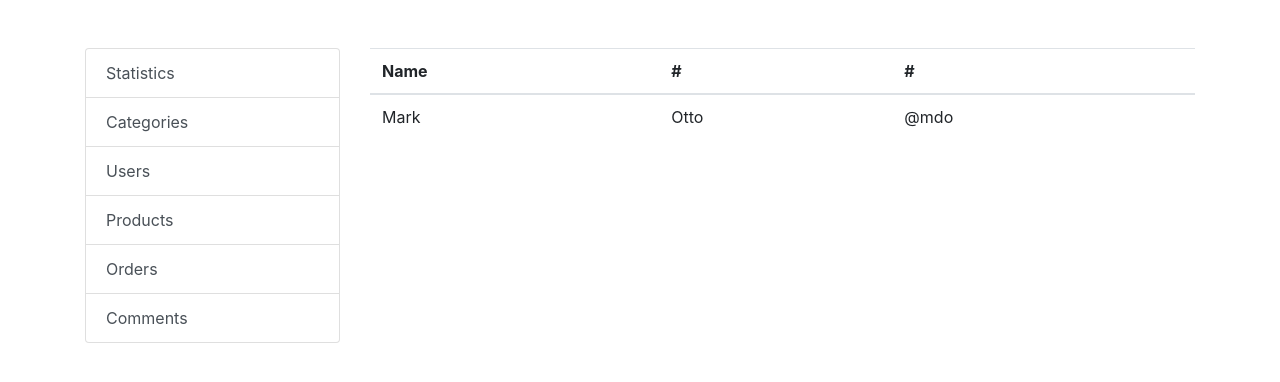
After one commit to Ante889/Zavrsni_rad-MyShop, a PHP site: template app/view/admin/adminCategories.phtml in a window 1280 px wide. The commit adds this page. Shown: the top 382 px of the page. Run offline with PHP 8.4, Linux system fonts and the light colour scheme; the template is opened without the code that fills it, so the values that code supplies are empty.

Commit message:
Creating admin template

```diff
--- a/app/config.php
+++ b/app/config.php
@@ -2,7 +2,7 @@
 
 return [
 
-    'siteTitle' => 'Shop',
+    'siteTitle' => 'Book shop',
     'url' => 'http://zavrsnirad.xyz/',
     'database' => [
         'server' => 'localhost',
--- a/app/controller/IndexController.php
+++ b/app/controller/IndexController.php
@@ -3,7 +3,6 @@
 
 class IndexController extends Controller
 {
-
     public function index(array $parameters=[])
     {
 
--- /dev/null
+++ b/app/view/admin/adminCategories.phtml
@@ -0,0 +1,22 @@
+<?php include_once 'adminTemplate.phtml'?>
+
+    <div class="col-md-9">
+        <table class="table">
+            <thead>
+                <tr>
+                <th scope="col">Name</th>
+                <th scope="col">#</th>
+                <th scope="col">#</th>
+                </tr>
+            </thead>
+            <tbody>
+                <tr>
+                <td>Mark</td>
+                <td>Otto</td>
+                <td>@mdo</td>
+                </tr>
+            </tbody>
+        </table>
+    </div>
+    </div>
+</div>
--- /dev/null
+++ b/app/view/admin/adminTemplate.phtml
@@ -0,0 +1,13 @@
+<br><br>
+<div class="container">
+   <div class="row">
+       <div class="col-md-3">
+       <div id="list-example" class="list-group">
+            <a class="list-group-item list-group-item-action" href="<?=App::config('url');?>Admin">Statistics</a>
+            <a class="list-group-item list-group-item-action" href="<?=App::config('url');?>Admin/categories">Categories</a>
+            <a class="list-group-item list-group-item-action" href="<?=App::config('url');?>Admin/users">Users</a>
+            <a class="list-group-item list-group-item-action" href="<?=App::config('url');?>Admin/products">Products</a>
+            <a class="list-group-item list-group-item-action" href="<?=App::config('url');?>Admin/orders">Orders</a>
+            <a class="list-group-item list-group-item-action" href="<?=App::config('url');?>Admin/comments">Comments</a>
+        </div>
+    </div>
--- a/app/view/template.phtml
+++ b/app/view/template.phtml
@@ -7,6 +7,6 @@
     <?php include 'templateParts/navigation.phtml'?>
     <?= $content ?>
     <?php include 'templateParts/footer.phtml'?>
+    <?php include 'templateParts/script.phtml'?>
 </body>
-<?php include 'templateParts/script.phtml'?>
 </html>
```
Also changed, not shown: app/controller/AdminController.php (added, +32 -0 lines), app/view/templateParts/navigation.phtml (+9 -4 lines), 1 other file.
